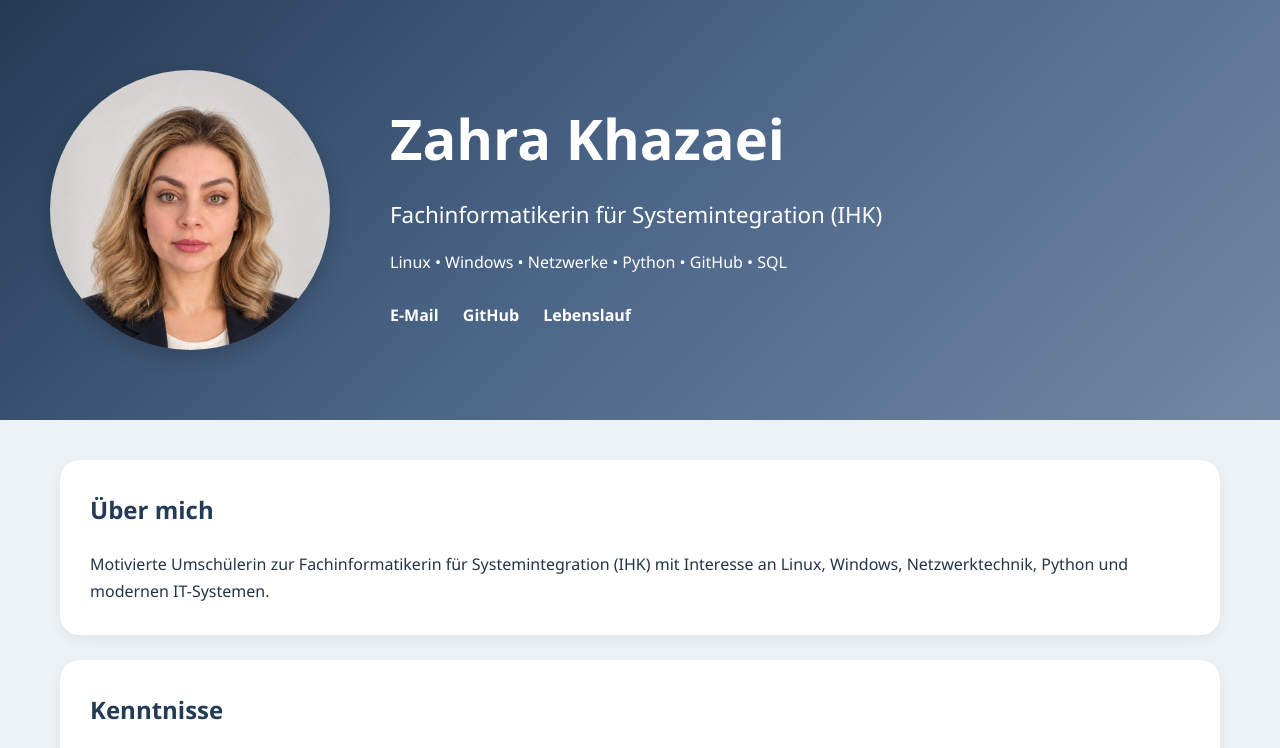
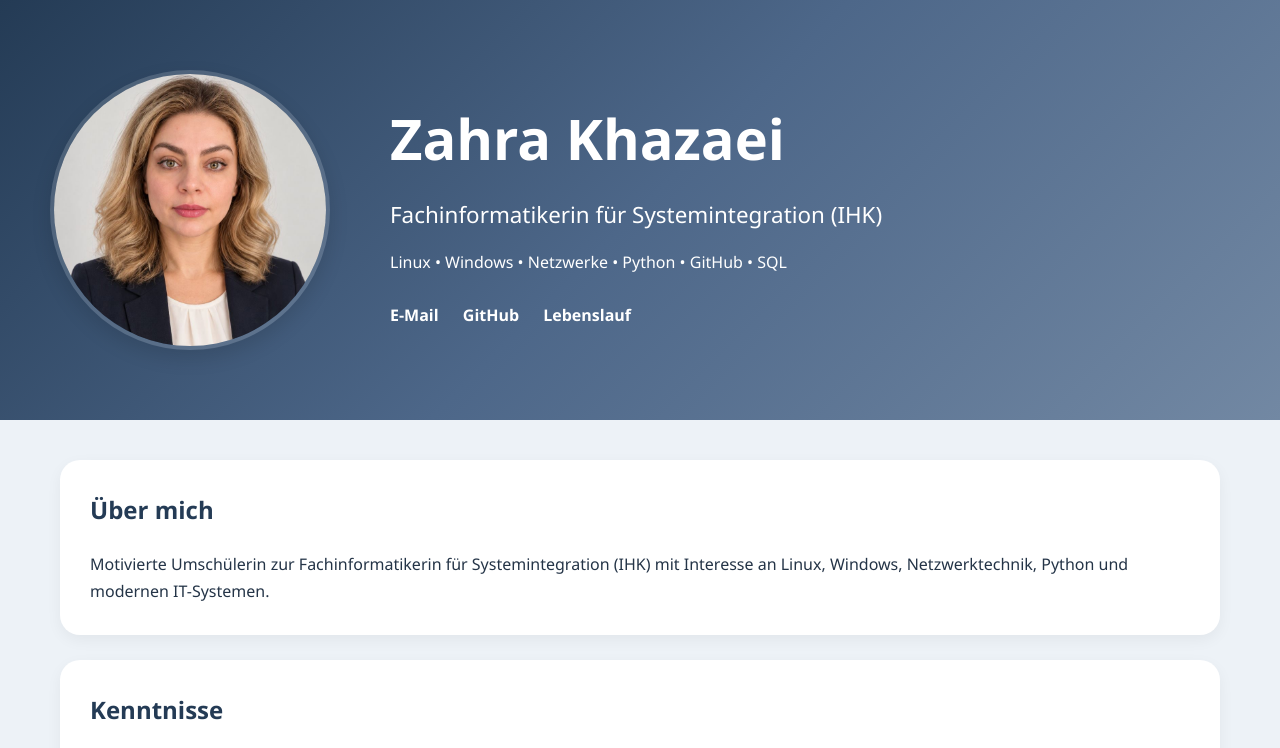
Before and after one commit to zkhazaei983-ship-it/zahra-khazaei.github.io, a plain HTML site: page index.html in a window 1280 px wide. Shown: the top 748 px of the page. Drawn offline with Linux system fonts and the light colour scheme.

Commit message:
Update index.html

```diff
--- a/index.html
+++ b/index.html
@@ -54,10 +54,10 @@ body{
     object-fit:cover;
 
     /* نمایش بیشتر قسمت بالای عکس */
-    object-position:center top;
-
+    object-position:center 25%;
+    border:4px solid rgba(255,255,255,0.15);
     box-shadow:
-    0 8px 20px rgba(0,0,0,.18);
+    0 8px 20px rgba(0,0,0,.12);
 }
 
 
```
